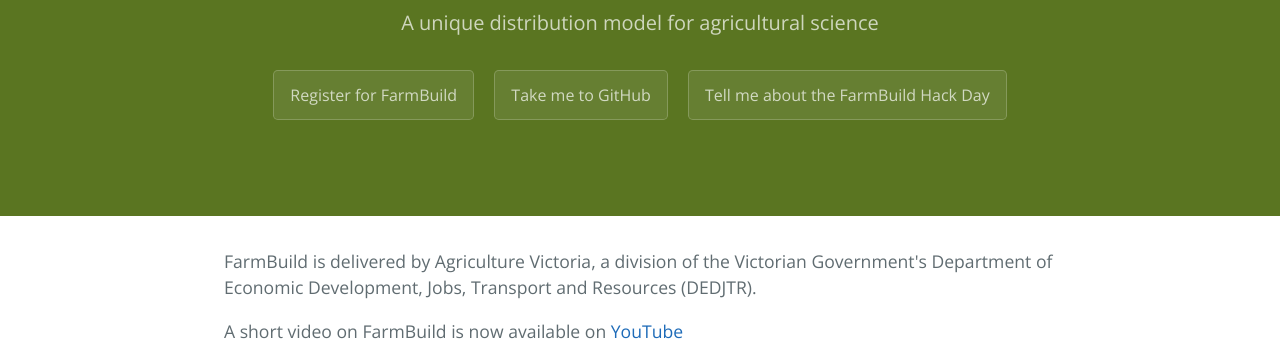
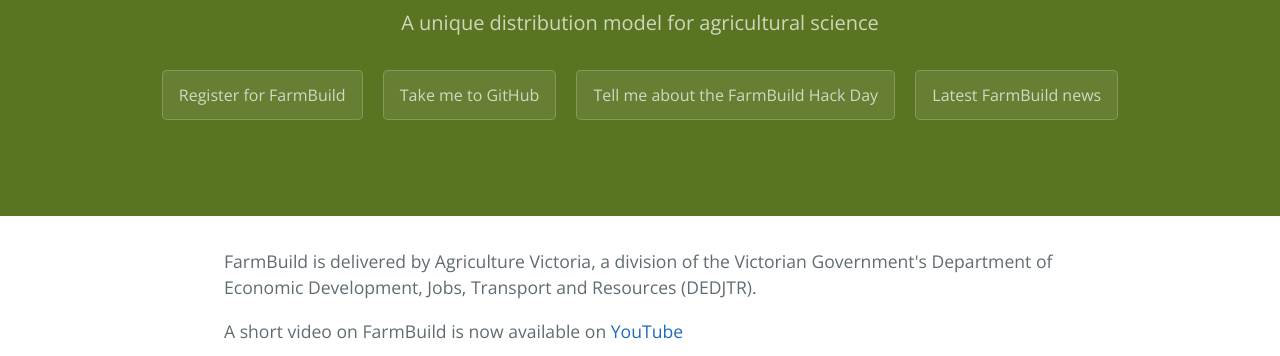
Before and after one commit to FarmBuild/farmbuild, a plain HTML site: page index.html in a window 1280 px wide. Shown: the part 273-629 px from the top of the page. Drawn offline with nearby package versions, Linux system fonts and the light colour scheme.

Commit message:
Added link to news page

```diff
--- a/index.html
+++ b/index.html
@@ -18,7 +18,8 @@
       <h2 class="project-tagline">A unique distribution  model for agricultural science</h2>
      <a href="farmbuild_registration.html" class="btn">Register for FarmBuild</a>
 	 <a href="https://github.com/FarmBuild" class="btn">Take me to GitHub</a>
-	 <a href="farmbuild_hackday.html" class="btn">Tell me about the FarmBuild Hack Day</a>    </section>
+	 <a href="farmbuild_hackday.html" class="btn">Tell me about the FarmBuild Hack Day</a>
+	<a href="farmbuild_news.html" class="btn">Latest FarmBuild news</a> 	 </section>
 
       <section class="main-content">
       <p>FarmBuild is delivered by Agriculture Victoria, a division of the Victorian Government's Department of Economic Development, Jobs, Transport and Resources (DEDJTR).</p>
```
